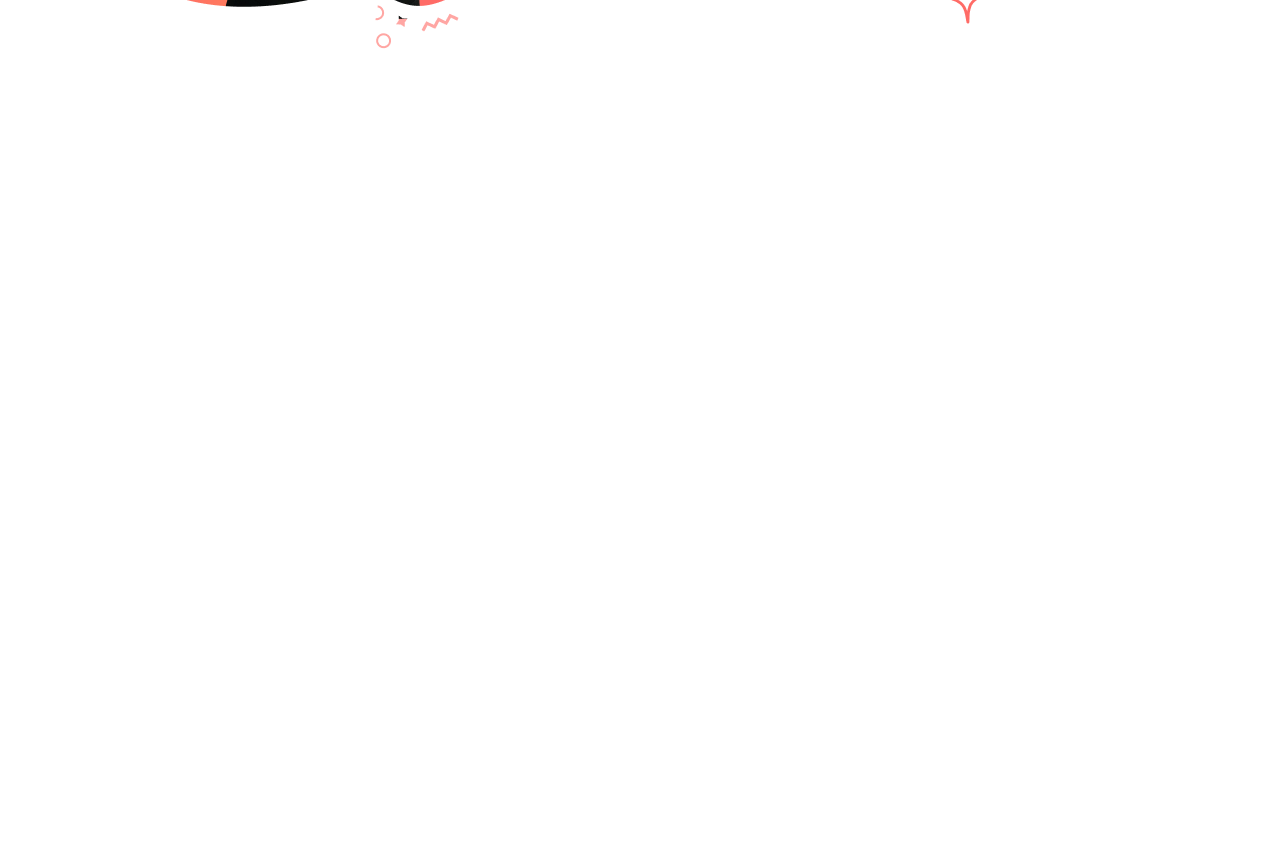
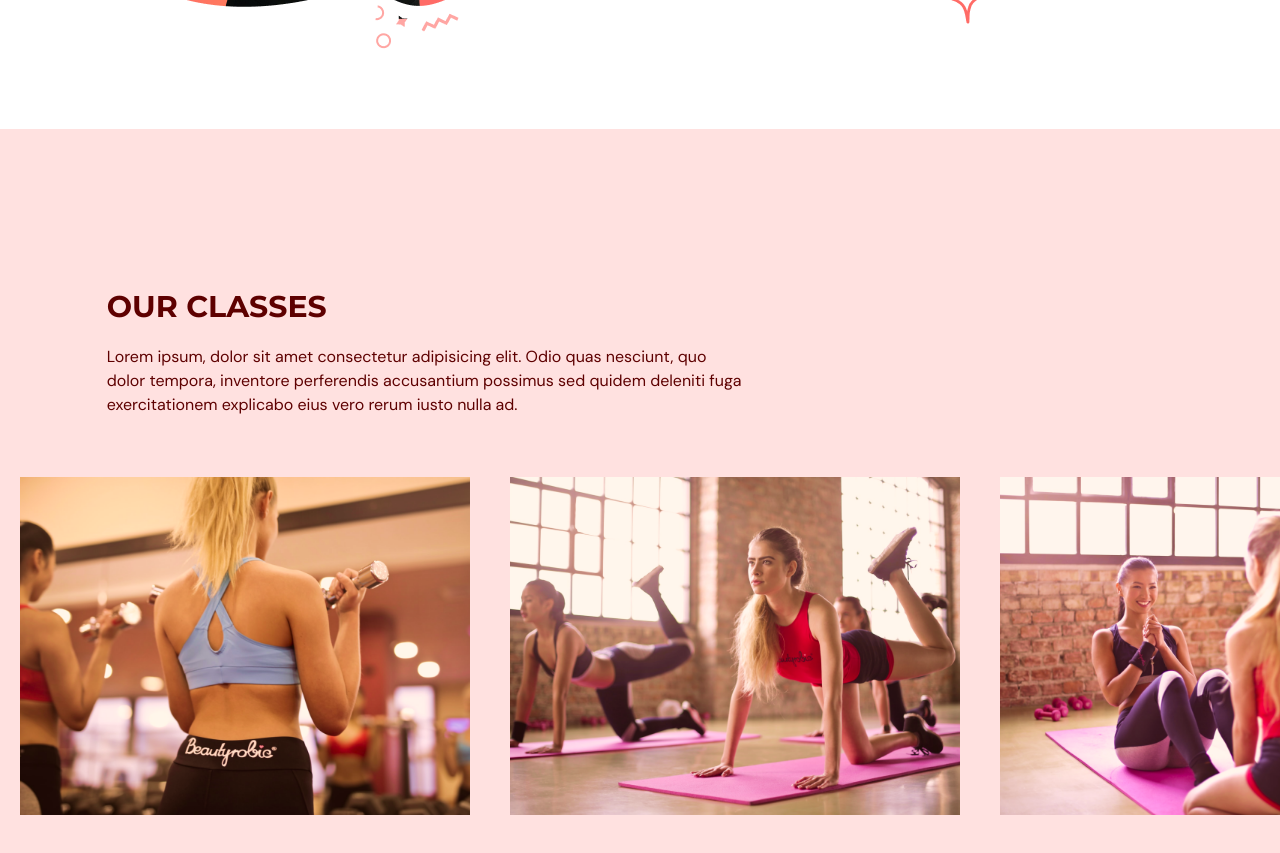
Before and after one commit to skynette/gym, a React (Vite) app: page / in a window 1280 px wide. Shown: the part 2040-2893 px from the top of the page. Before the commit the page ends 2169 px from the top, so only its background shows below. Built offline with nearby package versions, Linux system fonts and the light colour scheme.

Commit message:
classes page

```diff
--- a/src/App.tsx
+++ b/src/App.tsx
@@ -2,7 +2,8 @@
 import Navbar from "@/scenes/Navbar"
 import { SelectedPage } from "@/shared/types"
 import Home from "@/scenes/Home"
-import Benefits from "./scenes/Benefits"
+import Benefits from "@/scenes/Benefits"
+import OurClasses from "@/scenes/OurClasses"
 
 
 function App() {
@@ -32,6 +33,7 @@
 			/>
 			<Home setSelectedPage={setSelectedPage} />
 			<Benefits setSelectedPage={setSelectedPage} />
+			<OurClasses setSelectedPage={setSelectedPage} />
 		</div>
 	)
 }
--- /dev/null
+++ b/src/scenes/OurClasses/Class.tsx
@@ -0,0 +1,22 @@
+
+type Props = {
+	name: string
+	description?: string
+	image: string
+}
+
+const Class = ({ name, description, image }: Props) => {
+	const overlayStyles = `p-5 absolute z-30 flex h-[380px] w-[450px] flex-col items-center justify-center whitespace-normal bg-primary-500 text-center text-white opacity-0 transition duration-500 hover:opacity-90`
+	return (
+		<li className="relative mx-5 inline-block h-[380px] w-[450px]">
+			<div className={overlayStyles}>
+				<p className="text-2xl">{name}</p>
+				<p className="mt-5">{description}</p>
+
+			</div>
+			<img src={image} alt={`${image}`} />
+		</li>
+	)
+}
+
+export default Class
--- /dev/null
+++ b/src/scenes/OurClasses/index.tsx
@@ -0,0 +1,89 @@
+import { ClassType, SelectedPage } from "@/shared/types"
+import image1 from "@/assets/image1.png"
+import image2 from "@/assets/image2.png"
+import image3 from "@/assets/image3.png"
+import image4 from "@/assets/image4.png"
+import image5 from "@/assets/image5.png"
+import image6 from "@/assets/image6.png"
+import { motion } from "framer-motion"
+import Htext from "@/shared/Htext"
+import Class from "./Class"
+
+const classes: Array<ClassType> = [
+	{
+		name: "Weightlifting",
+		description: "Lorem ipsum dolor sit amet consectetur adipisicing elit. Amet doloribus delectus soluta libero optio! Iure, dolorum. Esse, reiciendis quia neque facere, blanditiis iure, voluptatem saepe cum quo odio optio? Quos.",
+		image: image1
+	},
+	{
+		name: "Training",
+		description: "Lorem ipsum dolor sit amet consectetur adipisicing elit. Amet doloribus delectus soluta libero optio! Iure, dolorum. Esse, reiciendis quia neque facere, blanditiis iure, voluptatem saepe cum quo odio optio? Quos.",
+		image: image2
+	},
+	{
+		name: "Fitness",
+		description: "Lorem ipsum dolor sit amet consectetur adipisicing elit. Amet doloribus delectus soluta libero optio! Iure, dolorum. Esse, reiciendis quia neque facere, blanditiis iure, voluptatem saepe cum quo odio optio? Quos.",
+		image: image3
+	},
+	{
+		name: "Adventure",
+		description: "Lorem ipsum dolor sit amet consectetur adipisicing elit. Amet doloribus delectus soluta libero optio! Iure, dolorum. Esse, reiciendis quia neque facere, blanditiis iure, voluptatem saepe cum quo odio optio? Quos.",
+		image: image4
+	},
+	{
+		name: "Ab Core",
+		description: "Lorem ipsum dolor sit amet consectetur adipisicing elit. Amet doloribus delectus soluta libero optio! Iure, dolorum. Esse, reiciendis quia neque facere, blanditiis iure, voluptatem saepe cum quo odio optio? Quos.",
+		image: image5
+	},
+	{
+		name: "Yoga",
+		description: "Lorem ipsum dolor sit amet consectetur adipisicing elit. Amet doloribus delectus soluta libero optio! Iure, dolorum. Esse, reiciendis quia neque facere, blanditiis iure, voluptatem saepe cum quo odio optio? Quos.",
+		image: image6
+	},
+]
+
+type Props = {
+	setSelectedPage: (page: SelectedPage) => void
+}
+
+const OurClasses = ({ setSelectedPage }: Props) => {
+	return (
+		<section id={SelectedPage.Classes} className="w-full bg-primary-100 py-40" >
+			<motion.div
+				onViewportEnter={() => setSelectedPage(SelectedPage.Classes)}
+			>
+				<motion.div
+					className="mx-auto w-5/6"
+					initial="hidden"
+					whileInView="visible"
+					viewport={{ once: true, amount: 0.5 }}
+					transition={{ duration: 0.5 }}
+					variants={{
+						hidden: { opacity: 0, x: -50 },
+						visible: { opacity: 1, x: 0 }
+					}}
+				>
+					<div className="md:w-3/5">
+						<Htext>OUR CLASSES</Htext>
+						<p className="py-5">Lorem ipsum, dolor sit amet consectetur adipisicing elit. Odio quas nesciunt, quo dolor tempora, inventore perferendis accusantium possimus sed quidem deleniti fuga exercitationem explicabo eius vero rerum iusto nulla ad.</p>
+					</div>
+				</motion.div>
+				<div className="mt-10 h-[353px] w-full overflow-x-auto overflow-y-hidden">
+					<ul className="w-[2800px] whitespace-nowrap">
+						{classes.map((item: ClassType, index) => (
+							<Class
+								key={`${item.name}-${index}`}
+								name={item.name}
+								description={item.description}
+								image={item.image}
+							/>
+						))}
+					</ul>
+
+				</div>
+			</motion.div>
+		</section>
+	)
+}
+
+export default OurClasses
--- a/src/shared/types.ts
+++ b/src/shared/types.ts
@@ -10,3 +10,9 @@
 	title: string;
 	description: string;
 }
+
+export interface ClassType {
+	name: string;
+	description?: string;
+	image: string;
+}
```
